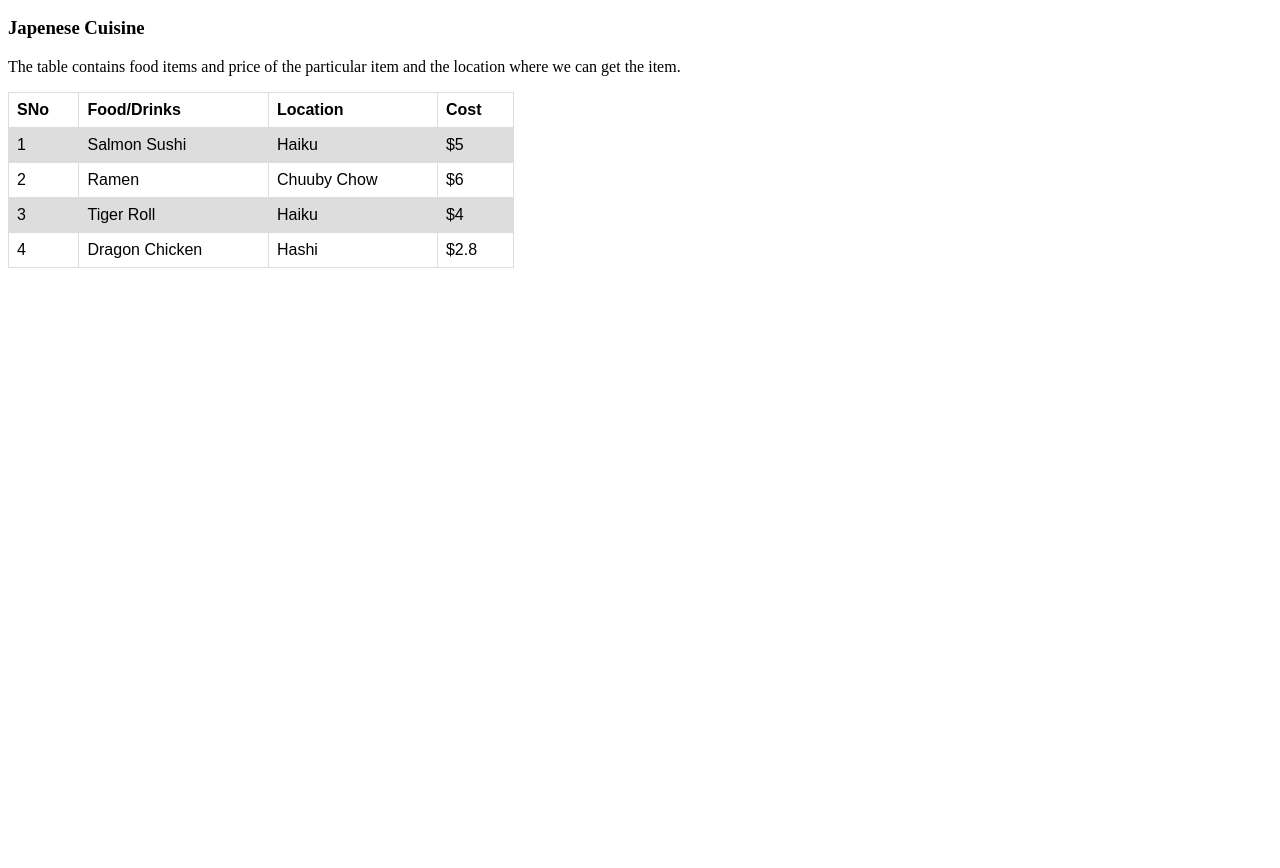
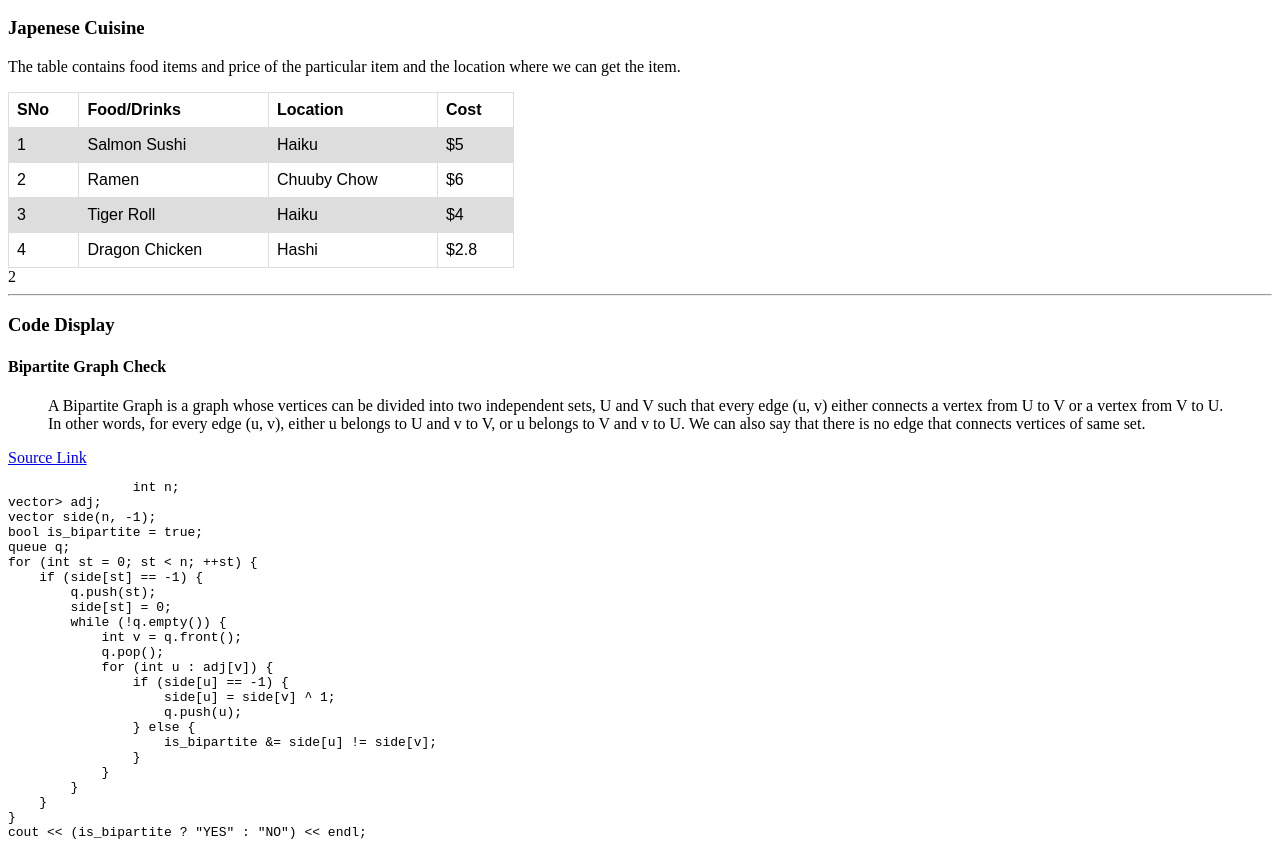
Before and after one commit to 44-563-WebApps-F21/webapps-f21-assignment-3-Keerthanaragut, a plain HTML site: page index.html in a window 1280 px wide. Shown: the part 501-1369 px from the top of the page. Before the commit the page ends 800 px from the top, so only its background shows below. Drawn offline with Linux system fonts and the light colour scheme.

Commit message:
Added code display in index.html

```diff
--- a/index.html
+++ b/index.html
@@ -81,6 +81,42 @@
                 <td>Hashi</td>
                 <td>$2.8</td>
               </tr>
-            </table>
+            </table>2
+
+            <hr>
+            <h3>Code Display</h3>
+            <h4>Bipartite Graph Check</h4>
+            <blockquote> A Bipartite Graph is a graph whose vertices can be divided into two independent sets,
+                 U and V such that every edge (u, v) either connects a vertex from U to V or a vertex from V to U.
+                 In other words, for every edge (u, v), either u belongs to U and v to V, or u belongs to V and v to U.
+                We can also say that there is no edge that connects vertices of same set.
+            </blockquote >
+            <a href= "https://www.geeksforgeeks.org/bipartite-graph/"> Source Link</a>
+            <pre>
+                int n;
+vector<vector<int>> adj;
+vector<int> side(n, -1);
+bool is_bipartite = true;
+queue<int> q;
+for (int st = 0; st < n; ++st) {
+    if (side[st] == -1) {
+        q.push(st);
+        side[st] = 0;
+        while (!q.empty()) {
+            int v = q.front();
+            q.pop();
+            for (int u : adj[v]) {
+                if (side[u] == -1) {
+                    side[u] = side[v] ^ 1;
+                    q.push(u);
+                } else {
+                    is_bipartite &= side[u] != side[v];
+                }
+            }
+        }
+    }
+}
+cout << (is_bipartite ? "YES" : "NO") << endl;
+            </pre>
     </body>
     </html>
```
